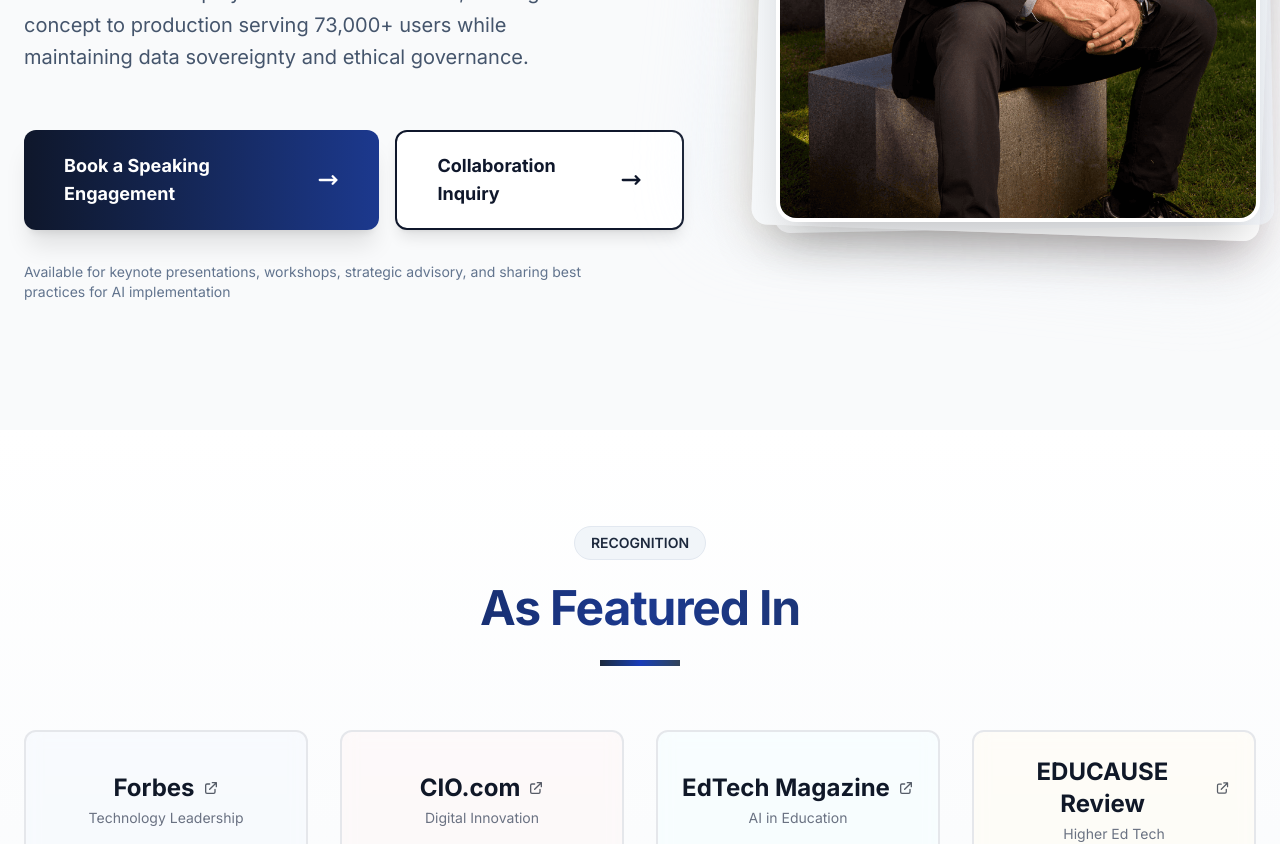
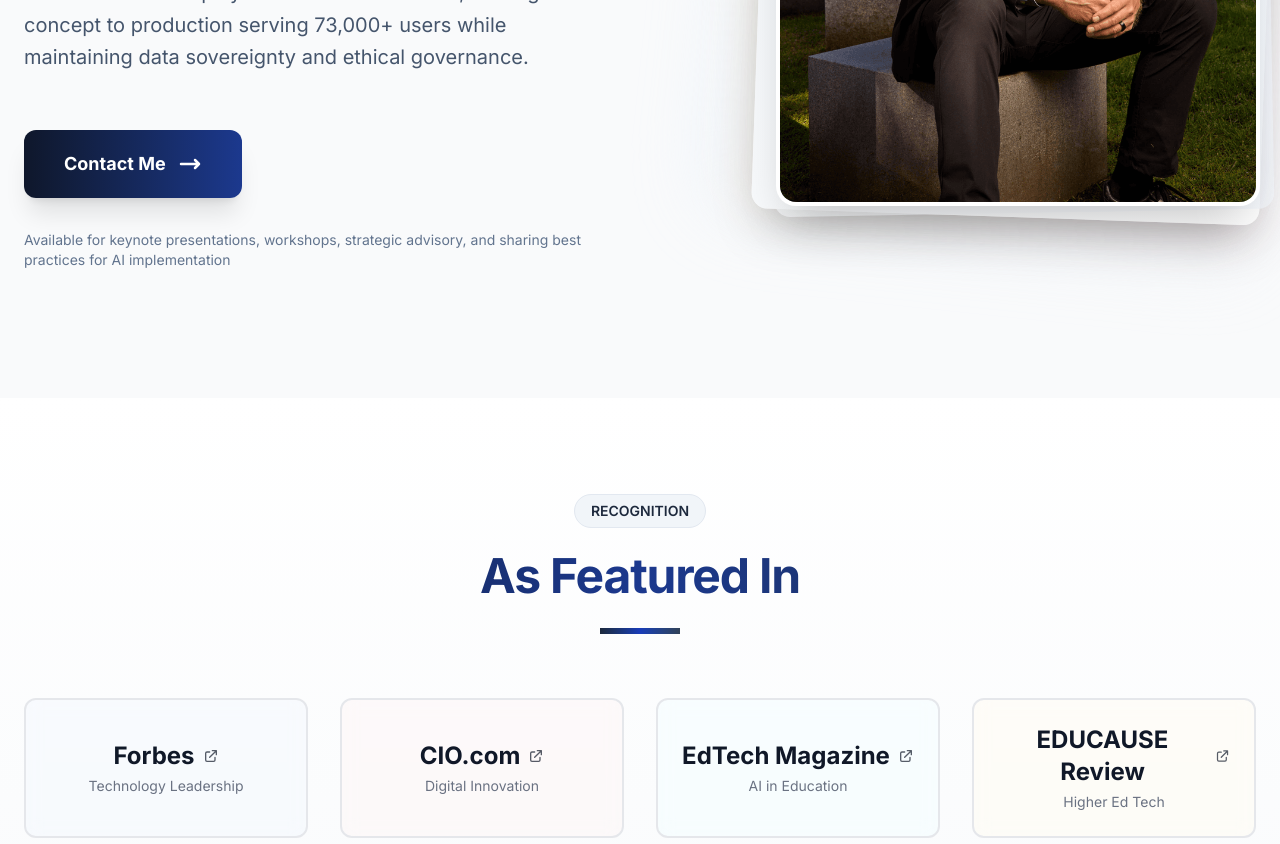
Before and after one commit to bpollak/brettpollak-website, a Next.js app: page / in a window 1280 px wide. Shown: the part 760-1604 px from the top of the page. Built offline with nearby package versions, Linux system fonts and the light colour scheme.

Commit message:
style(home): simplify CTAs to a single contact button

```diff
--- a/app/page.tsx
+++ b/app/page.tsx
@@ -82,16 +82,7 @@ export default function Home() {
                 href="/contact"
                 className="inline-flex items-center justify-center gap-3 bg-gradient-to-r from-slate-900 to-blue-900 text-white px-10 py-5 text-lg font-bold rounded-xl hover:from-slate-800 hover:to-blue-800 transition-all duration-300 shadow-xl hover:shadow-2xl transform hover:-translate-y-0.5 group focus:outline-none focus:ring-2 focus:ring-offset-2 focus:ring-slate-900"
               >
-                Book a Speaking Engagement
-                <svg className="w-6 h-6 group-hover:translate-x-1 transition-transform" fill="none" stroke="currentColor" viewBox="0 0 24 24" strokeWidth={2.5}>
-                  <path strokeLinecap="round" strokeLinejoin="round" d="M17 8l4 4m0 0l-4 4m4-4H3" />
-                </svg>
-              </Link>
-              <Link
-                href="/contact"
-                className="inline-flex items-center justify-center gap-3 bg-white text-slate-900 px-10 py-5 text-lg font-bold rounded-xl border-2 border-slate-900 hover:bg-slate-50 transition-all duration-300 shadow-lg hover:shadow-xl transform hover:-translate-y-0.5 group focus:outline-none focus:ring-2 focus:ring-offset-2 focus:ring-slate-900"
-              >
-                Collaboration Inquiry
+                Contact Me
                 <svg className="w-6 h-6 group-hover:translate-x-1 transition-transform" fill="none" stroke="currentColor" viewBox="0 0 24 24" strokeWidth={2.5}>
                   <path strokeLinecap="round" strokeLinejoin="round" d="M17 8l4 4m0 0l-4 4m4-4H3" />
                 </svg>
@@ -463,25 +454,6 @@ export default function Home() {
       </section>
 
       {/* Contact CTA */}
-      <section className="relative bg-gradient-to-br from-slate-900 via-blue-900 to-slate-800 py-24 overflow-hidden animate-gradient-shift">
-        <div className="absolute inset-0 bg-grid-pattern opacity-10"></div>
-        <div className="absolute top-0 right-0 w-96 h-96 bg-amber-500 rounded-full blur-3xl opacity-10 animate-float-slow"></div>
-        <div className="max-w-4xl mx-auto px-6 text-center relative">
-          <h2 className="text-5xl md:text-6xl font-bold bg-gradient-to-r from-amber-200 via-orange-200 to-rose-200 bg-clip-text text-transparent mb-8 tracking-tight pb-1">Let&apos;s Connect</h2>
-          <p className="text-2xl text-blue-100 mb-12 leading-relaxed">
-            Available for speaking engagements, advisory, and collaboration opportunities in AI implementation and digital transformation.
-          </p>
-          <Link
-            href="/contact"
-            className="inline-flex items-center gap-3 bg-white text-slate-900 px-16 py-7 text-xl font-bold hover:bg-gradient-to-r hover:from-amber-100 hover:to-orange-100 transition-all duration-300 shadow-2xl hover:shadow-[0_20px_60px_rgba(255,255,255,0.4)] group rounded-2xl transform hover:scale-105 border-4 border-white/20 focus:outline-none focus:ring-2 focus:ring-offset-2 focus:ring-white"
-          >
-            Contact Me
-            <svg className="w-6 h-6 group-hover:translate-x-1 transition-transform" fill="none" stroke="currentColor" viewBox="0 0 24 24" strokeWidth={2.5}>
-              <path strokeLinecap="round" strokeLinejoin="round" d="M17 8l4 4m0 0l-4 4m4-4H3" />
-            </svg>
-          </Link>
-        </div>
-      </section>
     </div>
   );
 }
```
